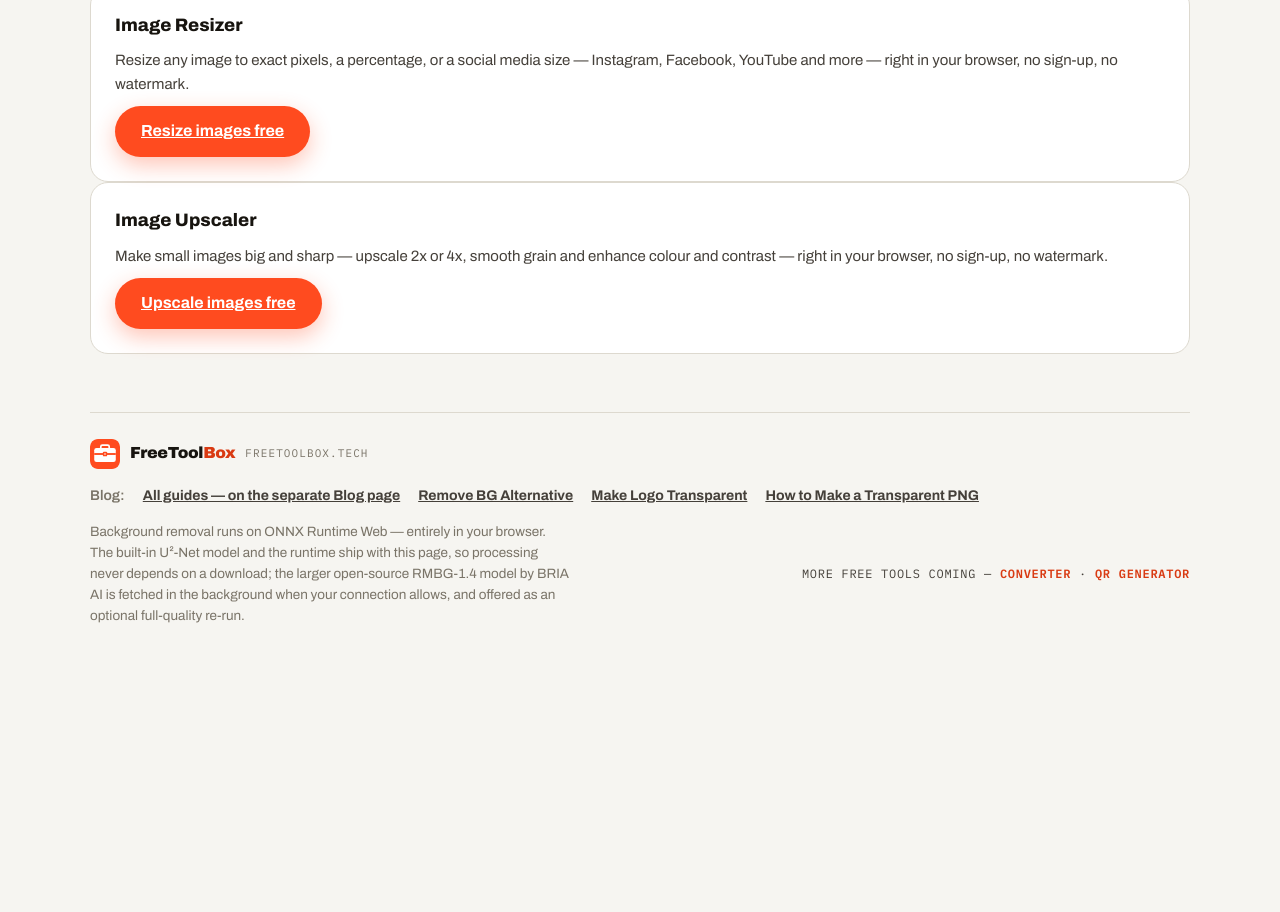
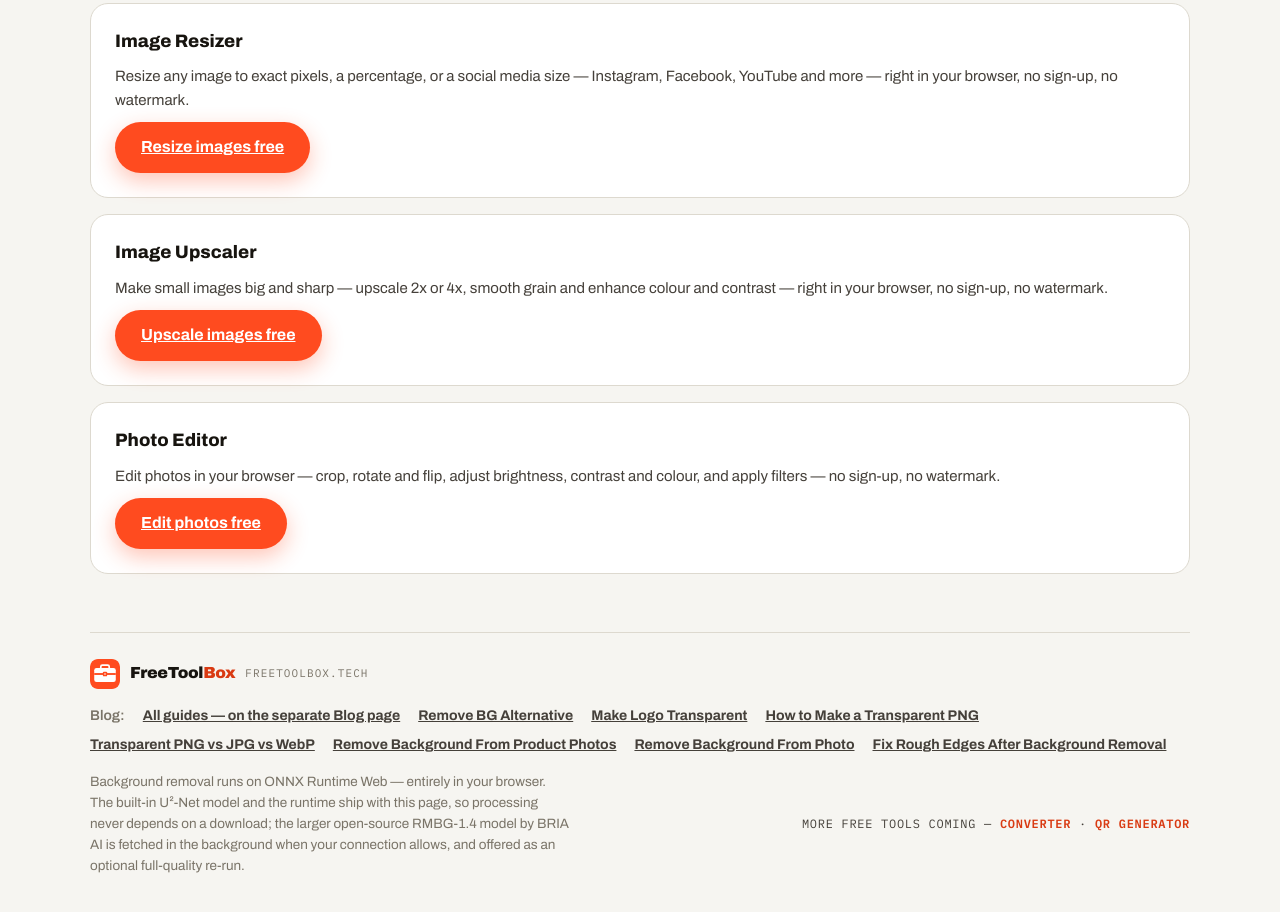
Before and after one commit to zs260400046asa-web/freetoolbox-tech, a plain HTML site: page index.html in a window 1280 px wide. Shown: the part 2373-3285 px from the top of the page. Before the commit the page ends 3040 px from the top, so only its background shows below. Drawn offline with Linux system fonts and the light colour scheme.

Commit message:
Homepage: Photo Editor Tool 05 card + menu, footer guide links

```diff
--- a/index.html
+++ b/index.html
@@ -415,9 +415,12 @@
       }
       .site-nav details.nav-drop .drop-menu a:hover { color: var(--ink); background: var(--surface-2); }
       .site-nav details.nav-drop .drop-menu a small { display: block; font-weight: 600; font-size: 12px; color: var(--muted); }
+      .site-nav details.nav-drop:not([open]) .drop-menu { display: none; }
       @media (max-width: 560px) {
         .site-nav details.nav-drop .drop-menu { left: auto; right: 0; }
       }
+
+      #tools .card + .card { margin-top: 16px; }
 
       footer { margin-top: 52px; border-top: 1px solid var(--line); padding: 26px 0 40px; }
       .foot-brand { display: flex; align-items: center; gap: 10px; margin-bottom: 16px; }
@@ -463,6 +466,7 @@
               <a href="/image-compressor/">Image Compressor<small>Tool 02 — shrink images</small></a>
               <a href="/image-resizer/">Image Resizer<small>Tool 03 — resize to any size</small></a>
               <a href="/image-upscaler/">Image Upscaler<small>Tool 04 — make images big and sharp</small></a>
+              <a href="/photo-editor/">Photo Editor<small>Tool 05 — edit photos free</small></a>
             </div>
           </details>
           <a href="#faq">FAQ</a>
@@ -622,6 +626,11 @@
           <p>Make small images big and sharp — upscale 2x or 4x, smooth grain and enhance colour and contrast — right in your browser, no sign-up, no watermark.</p>
           <a class="btn btn-accent" href="/image-upscaler/">Upscale images free</a>
         </div>
+        <div class="card">
+          <h3>Photo Editor</h3>
+          <p>Edit photos in your browser — crop, rotate and flip, adjust brightness, contrast and colour, and apply filters — no sign-up, no watermark.</p>
+          <a class="btn btn-accent" href="/photo-editor/">Edit photos free</a>
+        </div>
       </section>
 
 
@@ -637,6 +646,10 @@
           <a href="/remove-bg-alternative/" style="color:var(--ink-soft)">Remove BG Alternative</a>
           <a href="/make-logo-transparent/" style="color:var(--ink-soft)">Make Logo Transparent</a>
           <a href="/how-to-make-a-transparent-png/" style="color:var(--ink-soft)">How to Make a Transparent PNG</a>
+          <a href="/transparent-png-vs-jpg-vs-webp/" style="color:var(--ink-soft)">Transparent PNG vs JPG vs WebP</a>
+          <a href="/remove-background-from-product-photos/" style="color:var(--ink-soft)">Remove Background From Product Photos</a>
+          <a href="/remove-background-from-photo/" style="color:var(--ink-soft)">Remove Background From Photo</a>
+          <a href="/fix-rough-edges-after-background-removal/" style="color:var(--ink-soft)">Fix Rough Edges After Background Removal</a>
         </nav>
         <div class="foot-row">
           <p>Background removal runs on ONNX Runtime Web — entirely in your browser. The built-in U²-Net model and the runtime ship with this page, so processing never depends on a download; the larger open-source RMBG-1.4 model by BRIA AI is fetched in the background when your connection allows, and offered as an optional full-quality re-run.</p>
```
